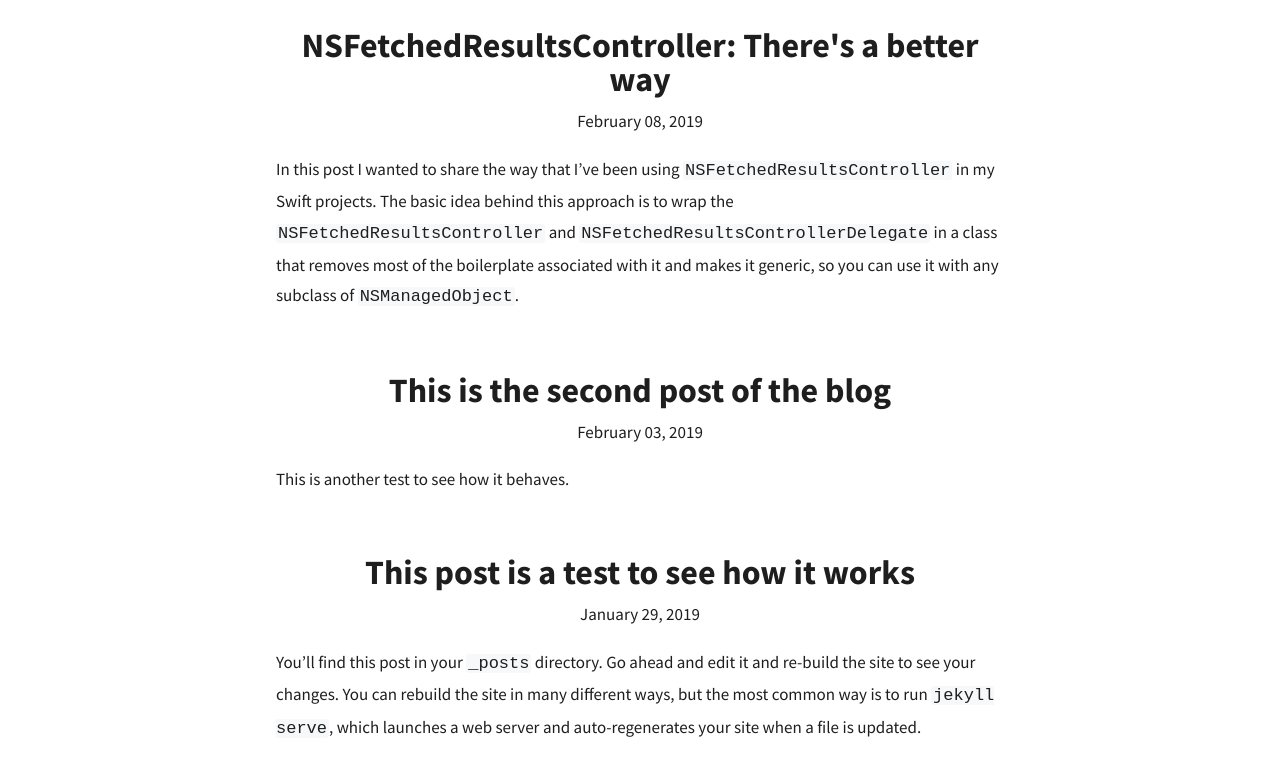
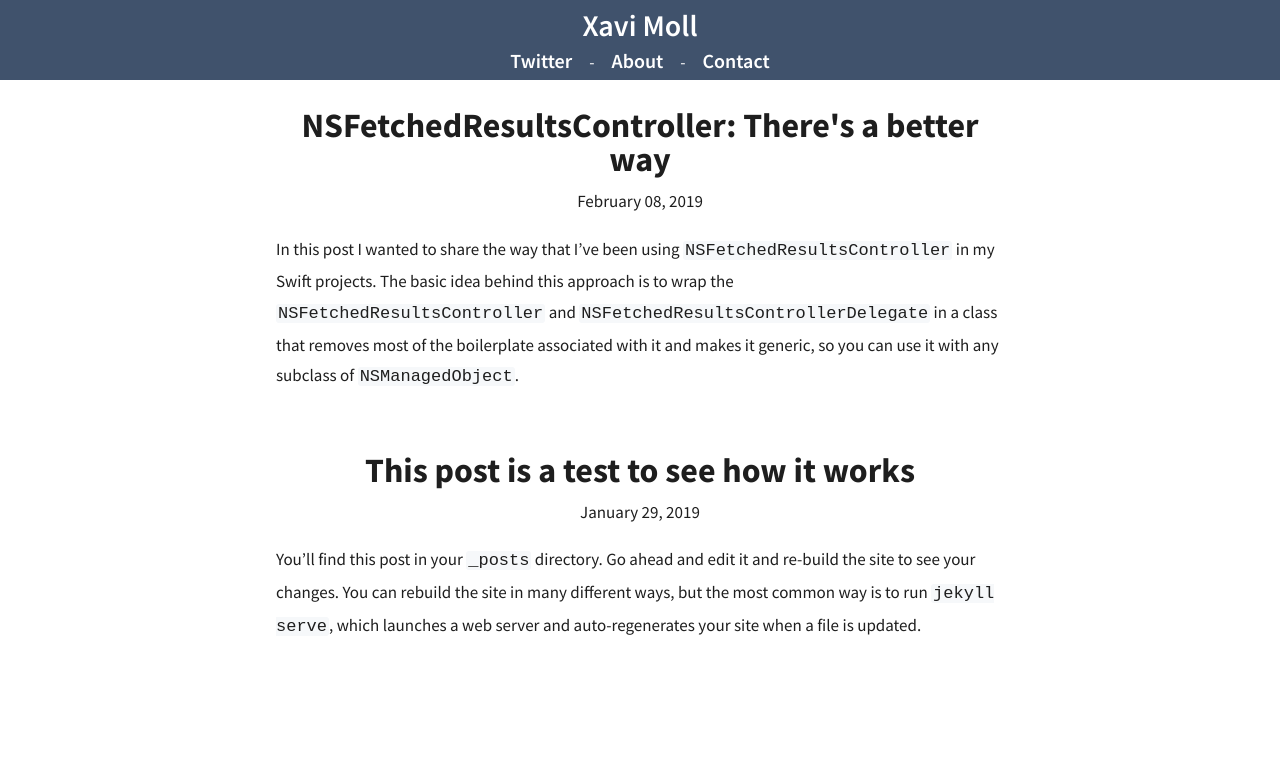
Before and after one commit to xmollv/xmollv.github.io, a Jekyll site: the page built from pages/home.html, in a window 1280 px wide. Shown: the top 776 px of the page. Built offline with Jekyll 4.4.1, drawn with Linux system fonts in a browser that asks for light colours.

Commit message:
Added a header

```diff
--- a/_layouts/default.html
+++ b/_layouts/default.html
@@ -10,6 +10,12 @@
     <link href="https://fonts.googleapis.com/css?family=Source+Sans+Pro:400,600,700" rel="stylesheet">
 </head>
 <body>
+    <header>
+        <div id="header_container">
+            <a id="header_title" href="/">Xavi Moll</a><br>
+            <a href="https://twitter.com/{{twitter_username}}">Twitter</a>&nbsp;&nbsp;&nbsp;&nbsp;&nbsp;-&nbsp;&nbsp;&nbsp;&nbsp;&nbsp;<a href="/about">About</a>&nbsp;&nbsp;&nbsp;&nbsp;&nbsp;-&nbsp;&nbsp;&nbsp;&nbsp;&nbsp;<a href="mailto:xmollv@gmail.com">Contact</a>
+        </div>
+    </header>
     <main>
         <article>
             {{ content }}
--- a/_posts/2019-02-03-second-test.md
+++ /dev/null
@@ -1,7 +0,0 @@
----
-layout: post
-title:  "This is the second post of the blog"
-permalink: /second-test
----
-
-This is another test to see how it behaves.
--- a/assets/css/base.css
+++ b/assets/css/base.css
@@ -20,6 +20,36 @@ a:hover {
 
 a:visited {
     color: rgb(27, 149, 224);
+}
+
+/* Header */
+header {
+    background-color: rgba(44, 64, 93, 0.9);
+    height: 80px;
+}
+
+#header_container {
+    margin: 0 auto;
+    text-align: center;
+    max-width: 768px;
+    padding-left: 20px;
+    padding-right: 20px;
+    padding-top: 10px;
+    color: white;
+}
+
+#header_title {
+    font-size: 30px !important;
+}
+
+#header_container > a {
+    font-weight: 600;
+    font-size: 20px;
+    color: white;
+}
+
+#header_title:hover {
+    text-decoration: none;
 }
 
 /* Article */
```
